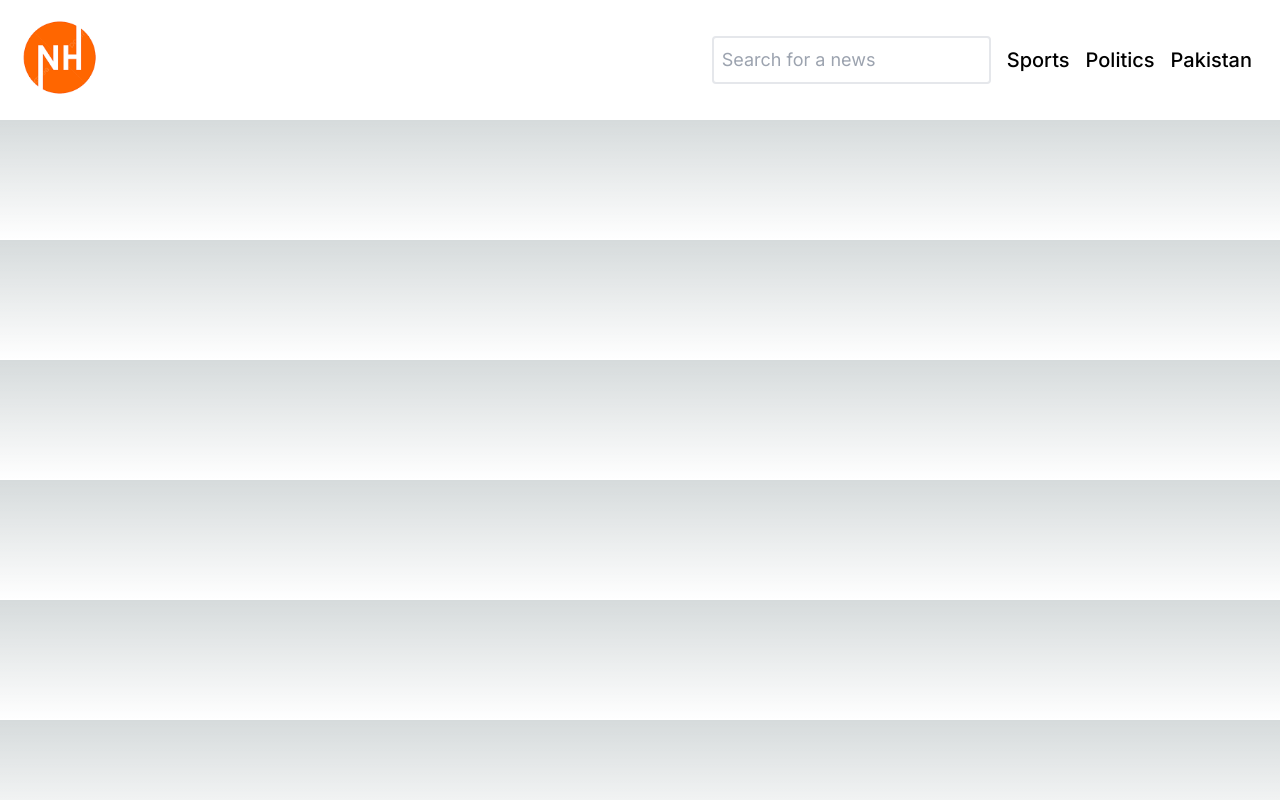
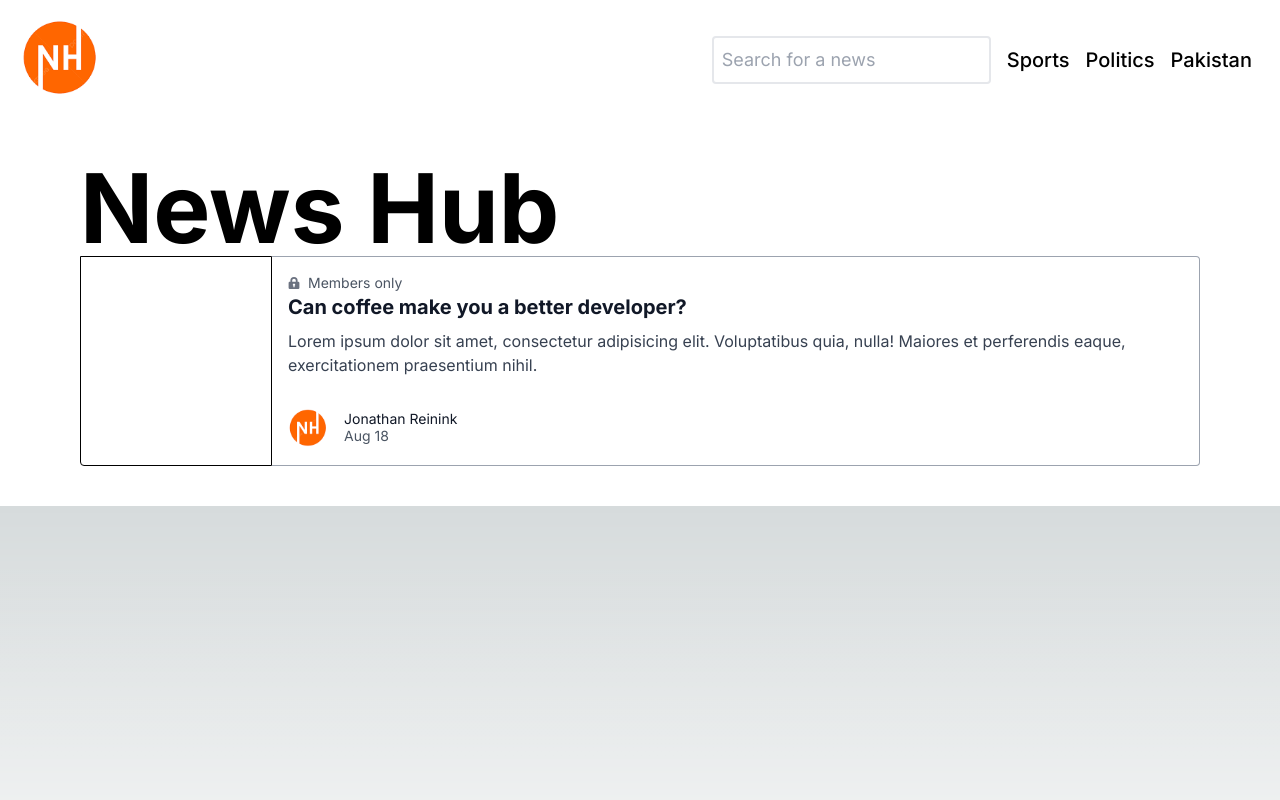
Before and after one commit to Munawarhussain729/News-Hub, a Next.js app: page / in a window 1280 px wide. Built offline with nearby package versions, Linux system fonts and the light colour scheme.

Commit message:
Home: Add Main Headline

```diff
--- /dev/null
+++ b/src/app/Components/MainHeadline.js
@@ -0,0 +1,35 @@
+import React from 'react'
+import logo from '../public/Logo.png'
+import Image from 'next/image'
+
+const MainHeadline = () => {
+    return (
+        <div>
+            <div className="max-w-sm w-full lg:max-w-full lg:flex">
+                <div className="h-48 lg:h-auto lg:w-48 flex-none bg-cover rounded-t lg:rounded-t-none lg:rounded-l text-center overflow-hidden border-black border" title="Woman holding a mug">
+                </div>
+                <div className="border-r border-b border-l border-gray-400 lg:border-l-0 lg:border-t lg:border-gray-400 bg-white rounded-b lg:rounded-b-none lg:rounded-r p-4 flex flex-col justify-between leading-normal">
+                    <div className="mb-8">
+                        <p className="text-sm text-gray-600 flex items-center">
+                            <svg className="fill-current text-gray-500 w-3 h-3 mr-2" xmlns="http://www.w3.org/2000/svg" viewBox="0 0 20 20">
+                                <path d="M4 8V6a6 6 0 1 1 12 0v2h1a2 2 0 0 1 2 2v8a2 2 0 0 1-2 2H3a2 2 0 0 1-2-2v-8c0-1.1.9-2 2-2h1zm5 6.73V17h2v-2.27a2 2 0 1 0-2 0zM7 6v2h6V6a3 3 0 0 0-6 0z" />
+                            </svg>
+                            Members only
+                        </p>
+                        <div className="text-gray-900 font-bold text-xl mb-2">Can coffee make you a better developer?</div>
+                        <p className="text-gray-700 text-base">Lorem ipsum dolor sit amet, consectetur adipisicing elit. Voluptatibus quia, nulla! Maiores et perferendis eaque, exercitationem praesentium nihil.</p>
+                    </div>
+                    <div className="flex items-center">
+                        <Image className="w-10 h-10 rounded-full mr-4" src={logo} alt="Avatar of Jonathan Reinink"/>
+                            <div className="text-sm">
+                                <p className="text-gray-900 leading-none">Jonathan Reinink</p>
+                                <p className="text-gray-600">Aug 18</p>
+                            </div>
+                    </div>
+                </div>
+            </div>
+        </div>
+    )
+}
+
+export default MainHeadline
--- a/src/app/Components/Navbar/Navbar.js
+++ b/src/app/Components/Navbar/Navbar.js
@@ -6,7 +6,9 @@ const Navbar = () => {
     const [searchValue, setSearchValue] = useState('')
     return (
         <div className='flex p-5 bg-white justify-between items-center'>
-            <Image src={logo} alt='Logo not found' height={80} />
+            <Link href="/">
+                <Image src={logo} alt='Logo not found' height={80} />
+            </Link>
             <div className='flex items-center'>
                 <form>
                     <input type='text' placeholder='Search for a news' value={searchValue} onChange={(e) => setSearchValue(e.target.value)}
--- a/src/app/dashboard/layout.js
+++ b/src/app/dashboard/layout.js
@@ -5,9 +5,12 @@ export default function DashboardLayout({
     children, // will be a page or nested layout
 }) {
     return (
-        <section>
+        <section className="bg-white">
             <Navbar />
-            {children}
+            <div className="py-10 px-20">
+                <h1 className="text-8xl font-bold">News Hub</h1>
+                {children}
+            </div>
         </section>
     );
 }
--- a/src/app/page.js
+++ b/src/app/page.js
@@ -1,14 +1,16 @@
 'use client'
 import Image from "next/image";
 import Navbar from "./Components/Navbar/Navbar";
-import Logo from './public/Logo.png'
-import Back from './public/news_hub_logo.png'
+import MainHeadline from "./Components/MainHeadline";
 
 export default function Home() {
   return (
     <div className="bg-white">
       <Navbar />
-
+      <div className="py-10 px-20">
+        <h1 className="text-8xl font-bold">News Hub</h1>
+        <MainHeadline/>
+      </div>
     </div>
   )
 }
```
